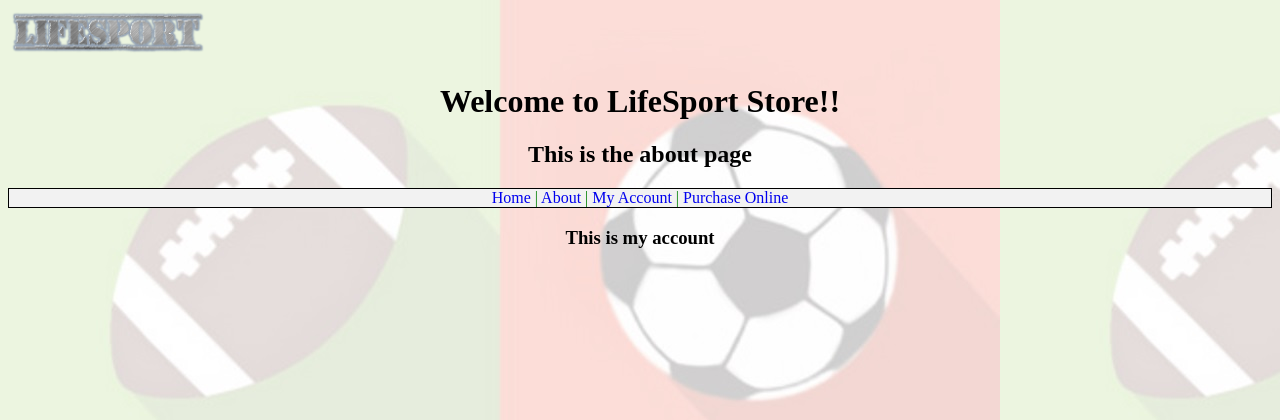
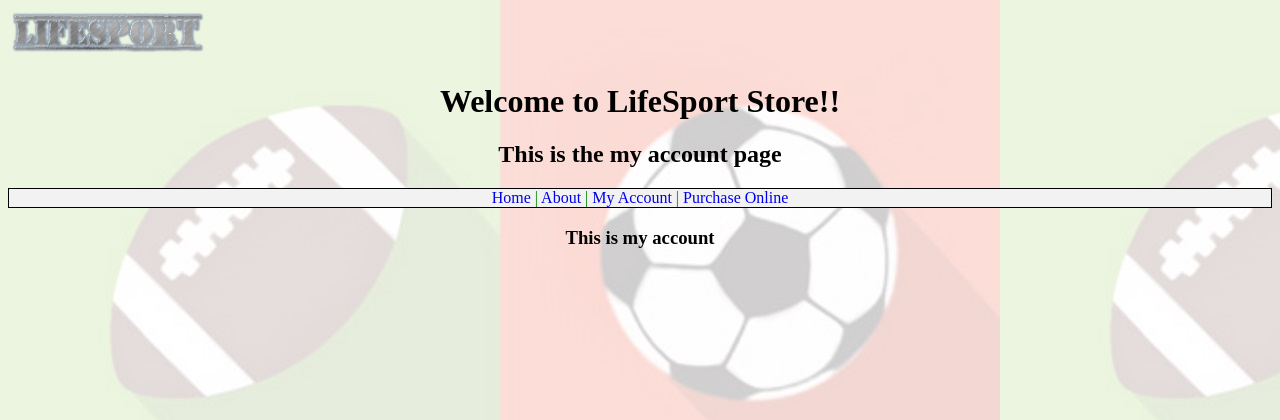
Before and after one commit to jalajkhanna/django_lab, a Django app: page /myaccount in a window 1280 px wide. Shown: the top 420 px of the page. Run offline with Django 3.2, Linux system fonts and the light colour scheme.

Commit message:
Changes to index and myaccount

```diff
--- a/myapp/templates/index.html
+++ b/myapp/templates/index.html
@@ -19,11 +19,11 @@
 
 
         <div>
-
-         <nav id="navbar">
+        <div id="navbar">
+         <nav>
              <a href = "/">Home</a> | <a href="/about"> About</a> | <a href="/myaccount">My Account</a> | <a href="/purchase">Purchase Online</a>
          </nav>
-
+        </div>
 
             <section><p id="para1"> Clothing: We have a wide variety of clothing available <a href="/clothing"><i>Click here to view</i></a> </p>
         </section>
--- a/myapp/templates/myaccount.html
+++ b/myapp/templates/myaccount.html
@@ -20,7 +20,7 @@
         <img src="{% static "logo.png" %}" width="200" />
     </div>
     	<h1>Welcome to LifeSport Store!!</h1>
-    	<h2>This is the about page</h2>
+    	<h2>This is the my account page</h2>
 
 
         <div>
```
